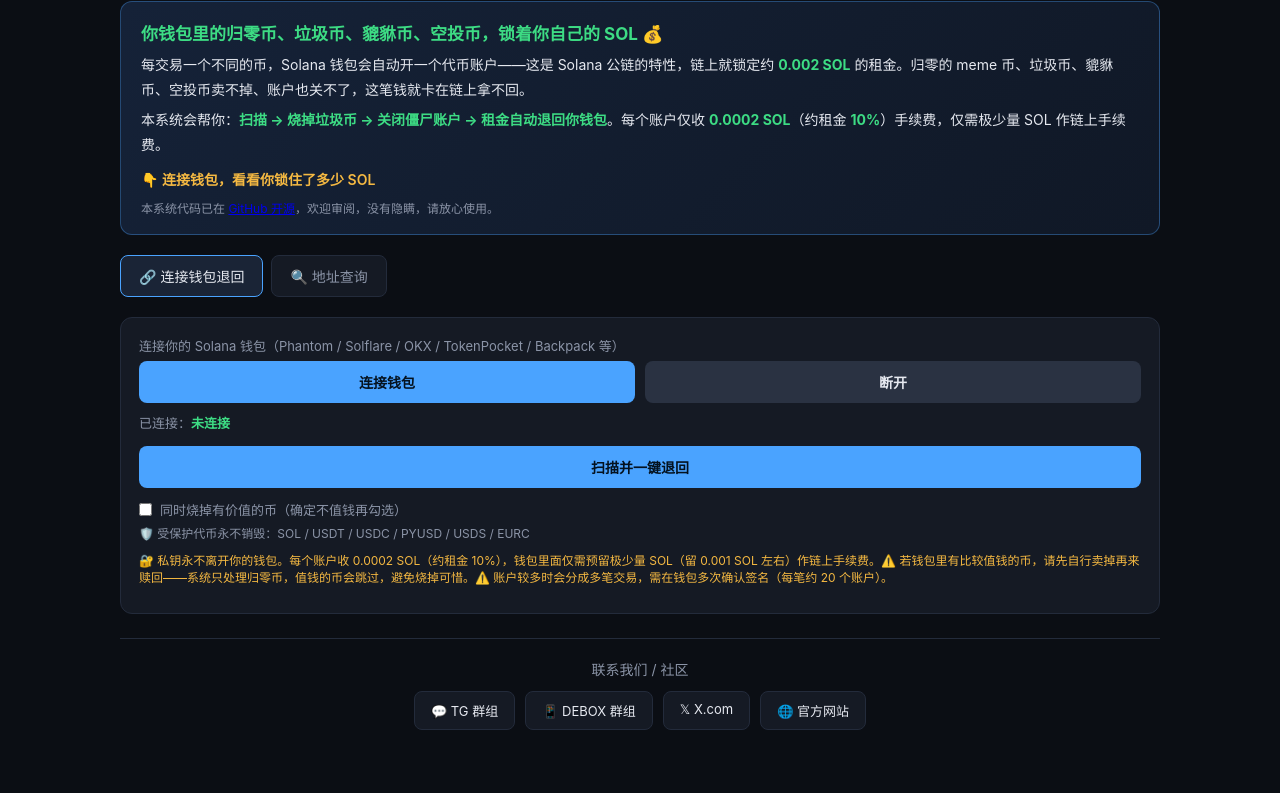
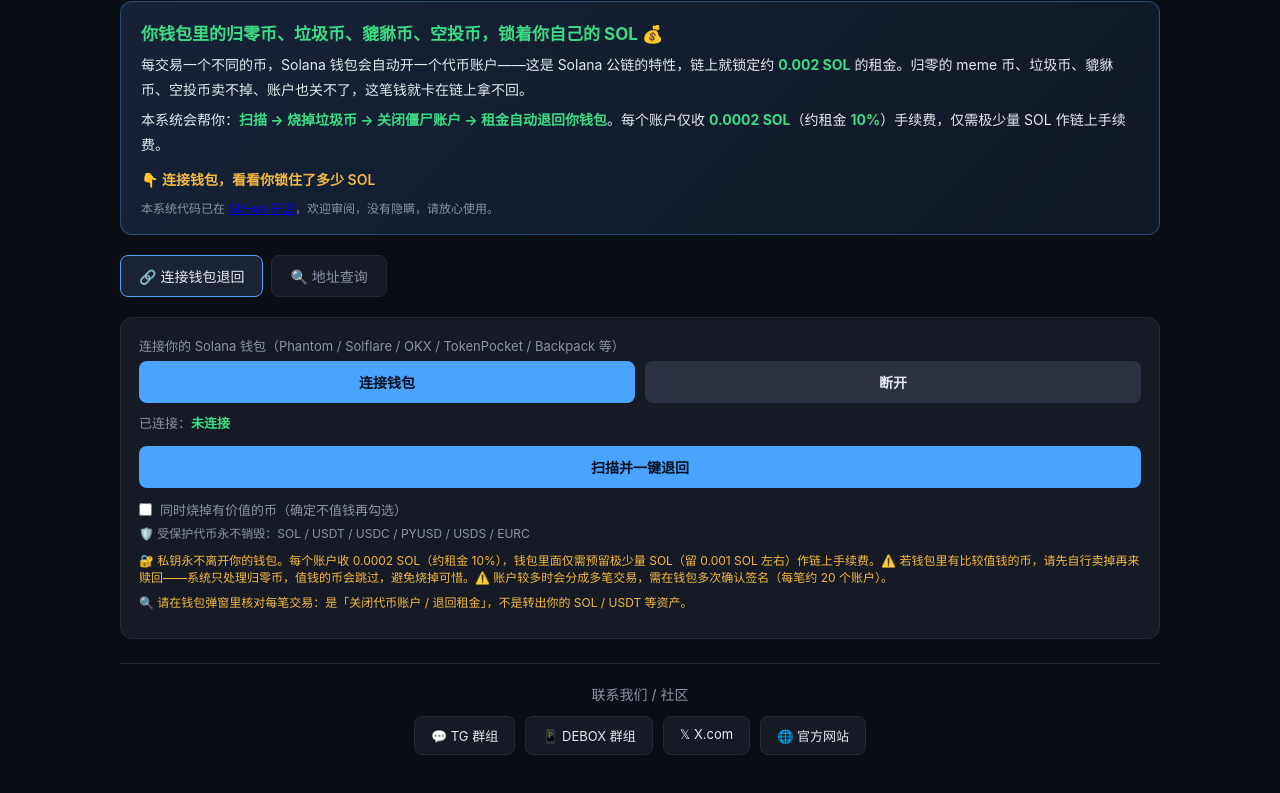
Before and after one commit to SOLANAN-ATA/sol-ata-rent-recovery, a website built with Vite: page frontend/index.html in a window 1280 px wide. Shown: the part 59-852 px from the top of the page. Built offline with nearby package versions, Linux system fonts and the light colour scheme; what @reown/appkit, @reown/appkit-adapter-solana would draw is missing.

Commit message:
feat: 增加「请在钱包核对交易内容」安全提示，防盲签钓鱼

```diff
--- a/frontend/index.html
+++ b/frontend/index.html
@@ -96,6 +96,7 @@
       </label>
       <div style="margin-top:6px; font-size:12px; color:var(--dim); line-height:1.5" data-i18n="force_burn_hint">🛡️ 受保护代币永不销毁：SOL / USDT / USDC / PYUSD / USDS / EURC</div>
       <div class="warn" data-i18n="wallet_warn">🔐 私钥永不离开你的钱包。每个账户收 0.0002 SOL（约租金 10%），钱包里面仅需预留极少量 SOL（留 0.001 SOL 左右）作链上手续费。</div>
+      <div class="warn" style="border-color:var(--blue)" data-i18n="wallet_verify_tx">🔍 请在钱包弹窗里核对每笔交易：是「关闭代币账户 / 退回租金」，不是转出你的 SOL / USDT 等资产。</div>
       <div class="err" id="walletErr"></div>
     </div>
     <div class="logbox" id="walletLog"></div>
--- a/frontend/src/main.js
+++ b/frontend/src/main.js
@@ -59,6 +59,7 @@ const I18N = {
     force_burn_hint: "🛡️ 受保护代币永不销毁：SOL / USDT / USDC / PYUSD / USDS / EURC",
     multi_sign_hint: "⚠️ 共 {total} 个账户，将分成 {tx} 笔交易，请在钱包中连续确认 {tx} 次签名。",
     wallet_warn: "🔐 私钥永不离开你的钱包。每个账户收 0.0002 SOL（约租金 10%），钱包里面仅需预留极少量 SOL（留 0.001 SOL 左右）作链上手续费。⚠️ 若钱包里有比较值钱的币，请先自行卖掉再来赎回——系统只处理归零币，值钱的币会跳过，避免烧掉可惜。⚠️ 账户较多时会分成多笔交易，需在钱包多次确认签名（每笔约 20 个账户）。",
+    wallet_verify_tx: "🔍 请在钱包弹窗里核对每笔交易：是「关闭代币账户 / 退回租金」，不是转出你的 SOL / USDT 等资产。",
     scan_label: "钱包地址（公钥）",
     scan_placeholder: "输入任意 Solana 地址，查询可赎回押金的归零币",
     scan_btn: "查询",
@@ -129,6 +130,7 @@ const I18N = {
     force_burn_hint: "🛡️ Protected tokens are never burned: SOL / USDT / USDC / PYUSD / USDS / EURC",
     multi_sign_hint: "⚠️ {total} accounts will be split into {tx} transactions — please approve {tx} signatures in your wallet.",
     wallet_warn: "🔐 Your private key never leaves your wallet. Each account costs 0.0002 SOL (~10% of rent). Just keep a tiny reserve of SOL (~0.001 SOL) for the on-chain fee. ⚠️ If you hold any valuable tokens, sell them manually first — this tool only processes zeroed tokens and will skip valuable ones to avoid burning them. ⚠️ With many accounts, the reclaim is split into multiple transactions and needs multiple wallet signatures (~20 accounts per tx).",
+    wallet_verify_tx: "🔍 Please verify each transaction in your wallet: it should be 'closing token accounts / reclaiming rent', NOT sending out your SOL / USDT assets.",
     scan_label: "Wallet Address (Public Key)",
     scan_placeholder: "Enter any Solana address to find reclaimable rent from zeroed coins",
     scan_btn: "Lookup",
```
